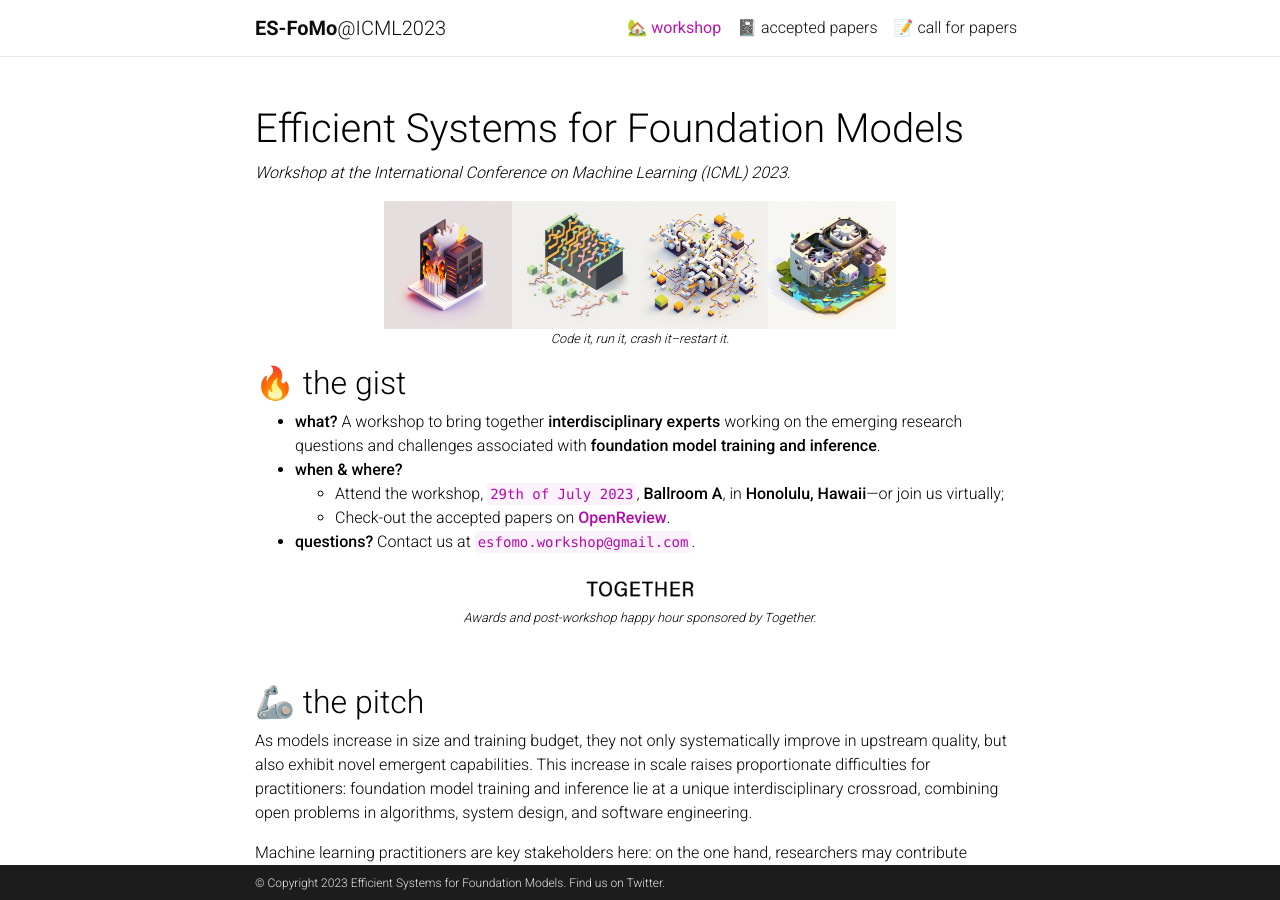
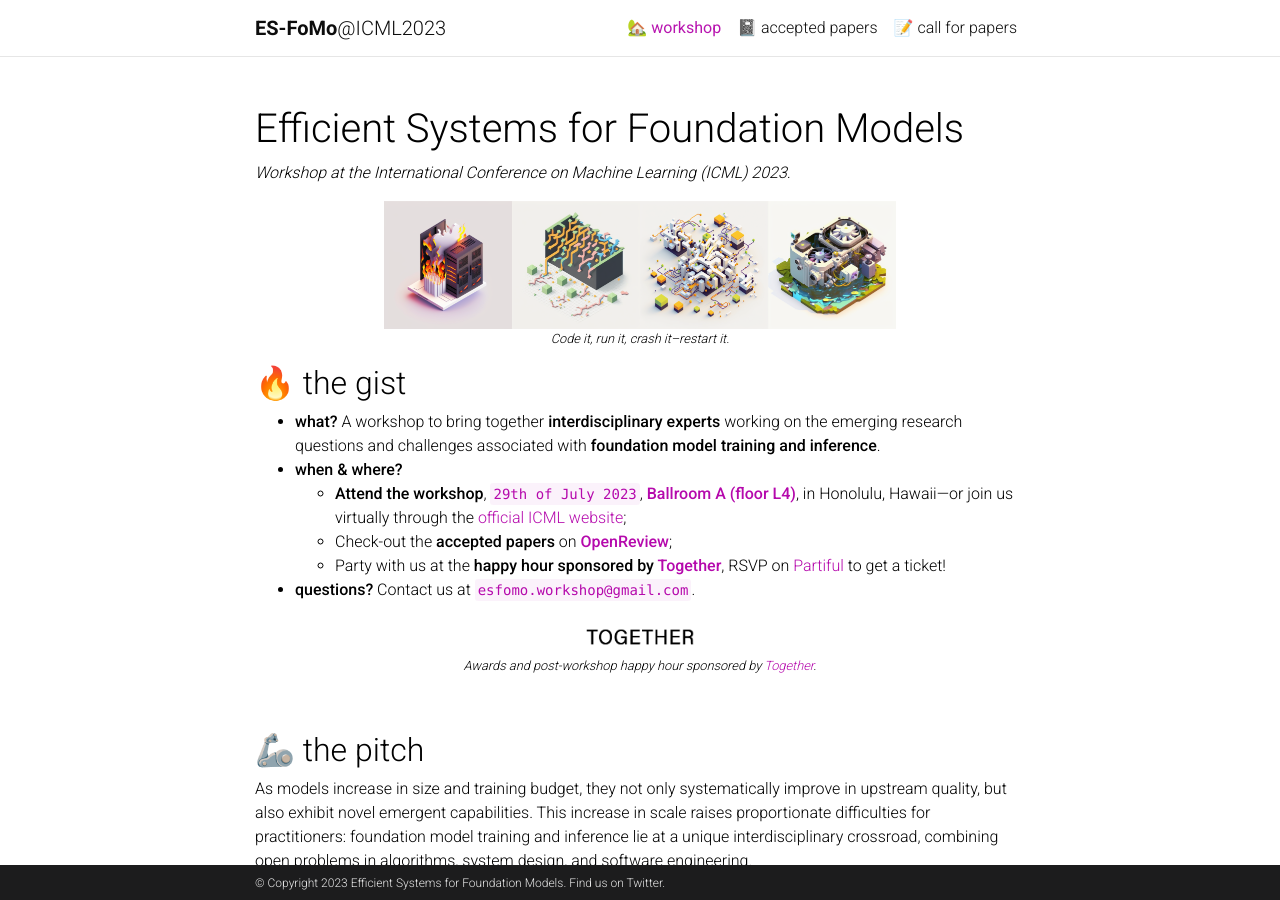
Before and after one commit to slippylolo/es-fomo.github.io, a Jekyll site: the page built from _pages/about.md, in a window 1280 px wide and 900 px high. Built offline with Jekyll 4.4.1, drawn with Linux system fonts in a browser that asks for light colours; full-size pictures stand in for the smaller copies a plugin makes; comment, search, counter and statistics services are not loaded; a style sheet for code colours, icons or effects is not loaded; some of the changed text lies outside the part shown.

Commit message:
:sparkles: Add party information

```diff
--- a/_pages/about.md
+++ b/_pages/about.md
@@ -12,12 +12,13 @@ subtitle: <i>Workshop at the International Conference on Machine Learning (ICML)
 ## 🔥 the gist
 * **what?** A workshop to bring together **interdisciplinary experts** working on the emerging research questions and challenges associated with **foundation model training and inference**.
 * **when & where?**
-  * Attend the workshop, **`29th of July 2023`**, **Ballroom A**, in **Honolulu, Hawaii**—or join us virtually;
-  * Check-out the accepted papers on **[OpenReview](https://openreview.net/group?id=ICML.cc/2023/Workshop/ES-FoMO)**.
+  * **Attend the workshop**, **`29th of July 2023`**, **[Ballroom A (floor L4)](https://map.concept3d.com/?id=1107#!m/242756)**, in Honolulu, Hawaii—or join us virtually through the [official ICML website](https://icml.cc);
+  * Check-out the **accepted papers** on **[OpenReview](https://openreview.net/group?id=ICML.cc/2023/Workshop/ES-FoMO)**;
+  * Party with us at the **happy hour sponsored by [Together](https://together.ai)**, RSVP on [Partiful](https://partiful.com/e/h4AW66So2V7DOysQxNkX) to get a ticket!
 * **questions?** Contact us at `esfomo.workshop@gmail.com`.
 
 ![Banner](assets/img/together-small.png){:width="128" .center-image}
-*Awards and post-workshop happy hour sponsored by Together.*
+*Awards and post-workshop happy hour sponsored by [Together](https://together.ai).*
 {: style="color:gray; font-size: 80%; text-align: center;"}
 
 <br>
@@ -71,6 +72,7 @@ The goal of this workshop is to **bring together interdisciplinary experts worki
 |         | High-Performance Kernel Programming with Triton                                                                                           | Philippe Tillet <br> *(OpenAI)*                                 |
 | 4:45pm  | 🏅 **Awards**                                                                                                                             |                                                                 |
 | 6:00pm  | 🎉 **Post-workshop happy hour**                                                                                                           | *sponsored by Together*                                         |
+|         | *RSVP on [Partiful](https://partiful.com/e/h4AW66So2V7DOysQxNkX) to get a ticket!*                                                          |                                                                 |
 
 
 <br>
```
Also changed, not shown: other parts of _pages/about.md (+2 -2 lines).
